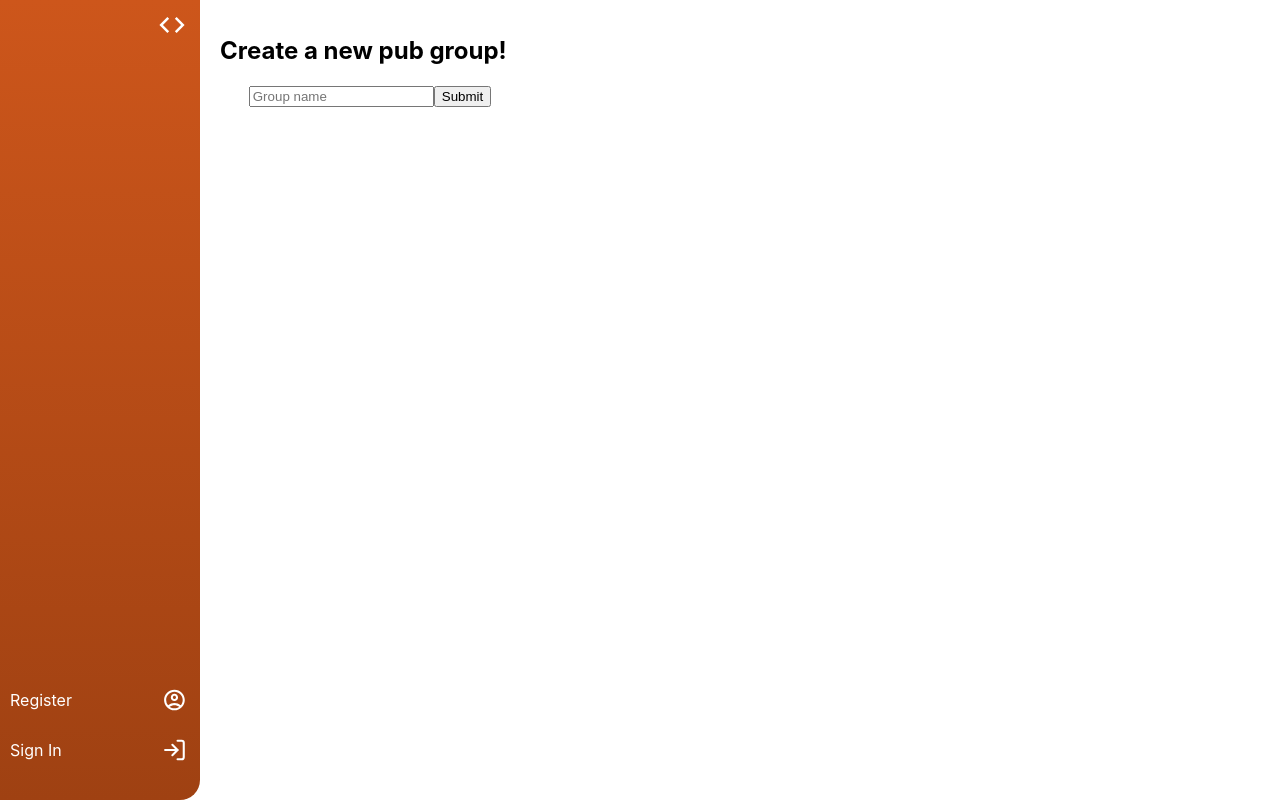
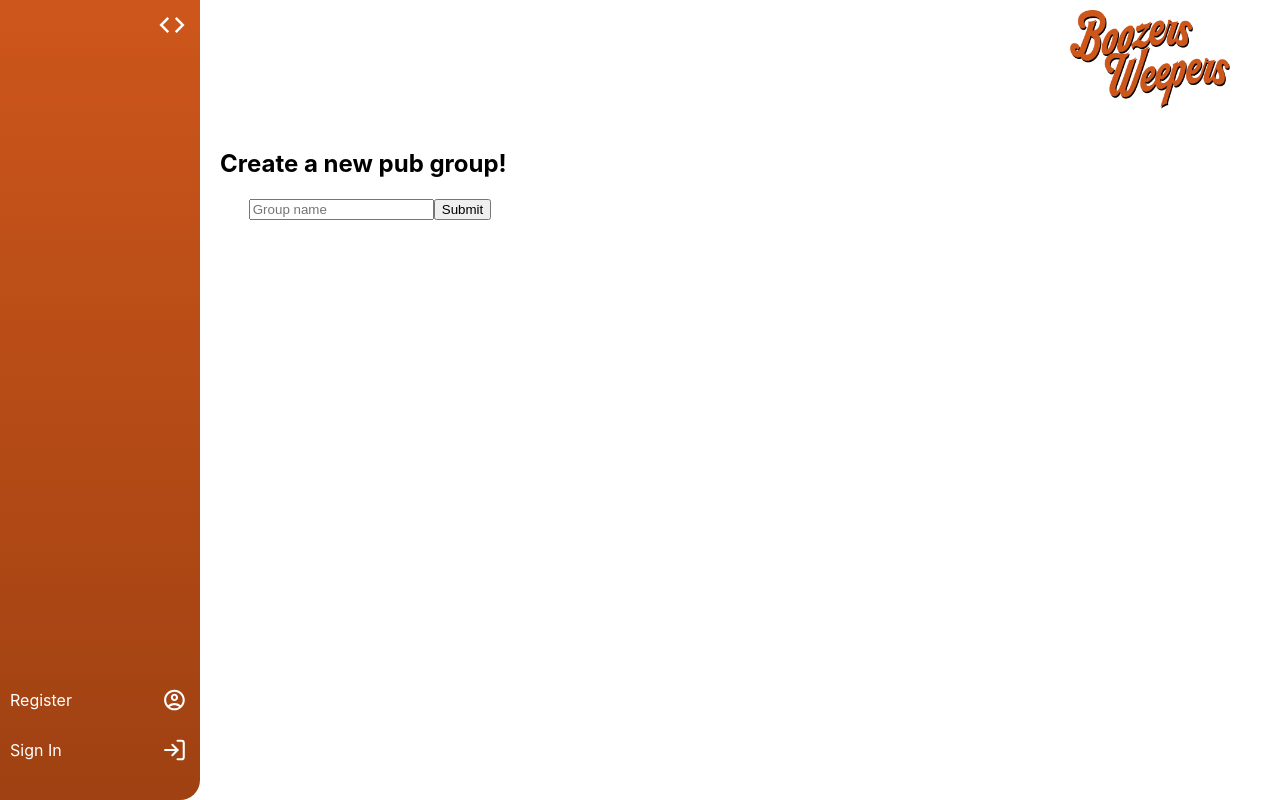
Before and after one commit to Catherine-Russell/BoozersWeepers, a React (Create React App) app in the folder frontend/: page /groups/new in a window 1280 px wide. Built offline with nearby package versions, Linux system fonts and the light colour scheme.

Commit message:
adds headers to pubGroup pages

```diff
--- a/frontend/src/components/newGroupPage/NewGroupPage.js
+++ b/frontend/src/components/newGroupPage/NewGroupPage.js
@@ -2,6 +2,8 @@ import VertNavbar from "../VertNavBar/VertNavBar";
 import React, { useEffect, useState } from 'react';
 import getSessionUserID from '../Utility/getSignedInUser_id';
 import '../../Pages/style.css'
+import Header from '../header/Header';
+
 
 const NewGroupPage = ({ navigate }) => {
 	const [token, setToken] = useState(window.localStorage.getItem("token"));
@@ -52,6 +54,8 @@ const NewGroupPage = ({ navigate }) => {
 	return (
 		<div id='new-group-page'>
 			<VertNavbar expanded={expanded} toggleExpand={toggleExpand} />
+			<Header />
+
 				<div className={`page-content ${expanded ? 'shifted-content' : ''}`}>
 
 					<h1 id='new-group-page-title' className="page-heading">Create a new pub group!</h1>
--- a/frontend/src/components/pubGroupsPage/PubGroupsPage.js
+++ b/frontend/src/components/pubGroupsPage/PubGroupsPage.js
@@ -4,6 +4,8 @@ import React, { useEffect, useState } from 'react';
 import getSessionUserID from '../Utility/getSignedInUser_id';
 import '../../Pages/style.css'
 import SearchBar from "../SearchBar/SearchBar";
+import Header from '../header/Header';
+
 
 
 const PubGroupsPage = ({ navigate }) => {
@@ -43,6 +45,8 @@ const PubGroupsPage = ({ navigate }) => {
   return(
     <div className="pub-groups-page">
     <VertNavbar expanded={expanded} toggleExpand={toggleExpand} />
+		<Header />
+
 			<div className={`page-content ${expanded ? 'shifted-content' : ''}`}>
 
 
--- a/frontend/src/components/singleGroupPage/SingleGroupPage.js
+++ b/frontend/src/components/singleGroupPage/SingleGroupPage.js
@@ -3,6 +3,8 @@ import { useParams } from 'react-router-dom';
 import React, { useEffect, useState } from 'react';
 import isTokenValid from '../Utility/isTokenValid';
 import getSessionUserID from '../Utility/getSignedInUser_id';
+import Header from '../header/Header';
+
 
 
 
@@ -93,6 +95,7 @@ const SingleGroupPage = ({ navigate }) => {
     return (
 			<div id='single-group-page'>
 			<VertNavbar expanded={expanded} toggleExpand={toggleExpand} />
+			<Header />
 
 				<div className={`page-content ${expanded ? 'shifted-content' : ''}`}>
 
```
